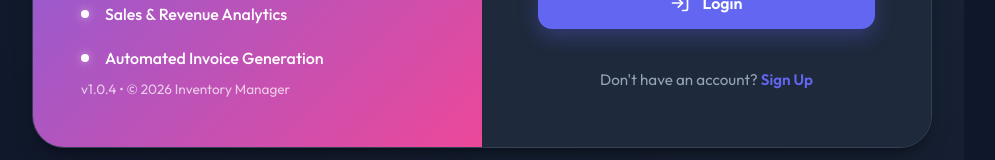
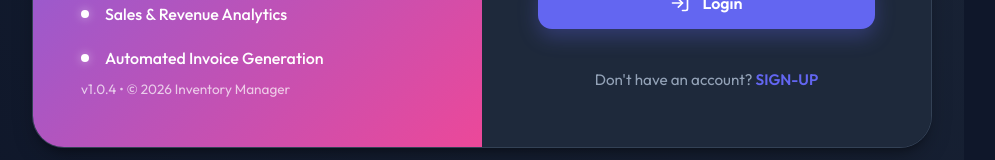
Before and after one commit to Yuvraj-Singh17/InventoryManagement, a React (Vite) app in the folder frontend/: page /login in a window 1280 px wide. Shown: the part 540-700 px from the top of the page, without its empty margins (0-995 px from the left). Built offline with nearby package versions, Linux system fonts and the light colour scheme.

Commit message:
updation

```diff
--- a/frontend/src/pages/Login.jsx
+++ b/frontend/src/pages/Login.jsx
@@ -79,7 +79,6 @@
                 />
               </div>
             </div>
-
             <div className="form-group">
               <label>Password</label>
               <div className="input-wrapper">
@@ -100,7 +99,7 @@
           </form>
 
           <div className="auth-footer">
-            <p>Don't have an account? <Link to="/signup">Sign Up</Link></p>
+            <p>Don't have an account? <Link to="/signup">SIGN-UP</Link></p>
           </div>
         </div>
       </motion.div>
```
